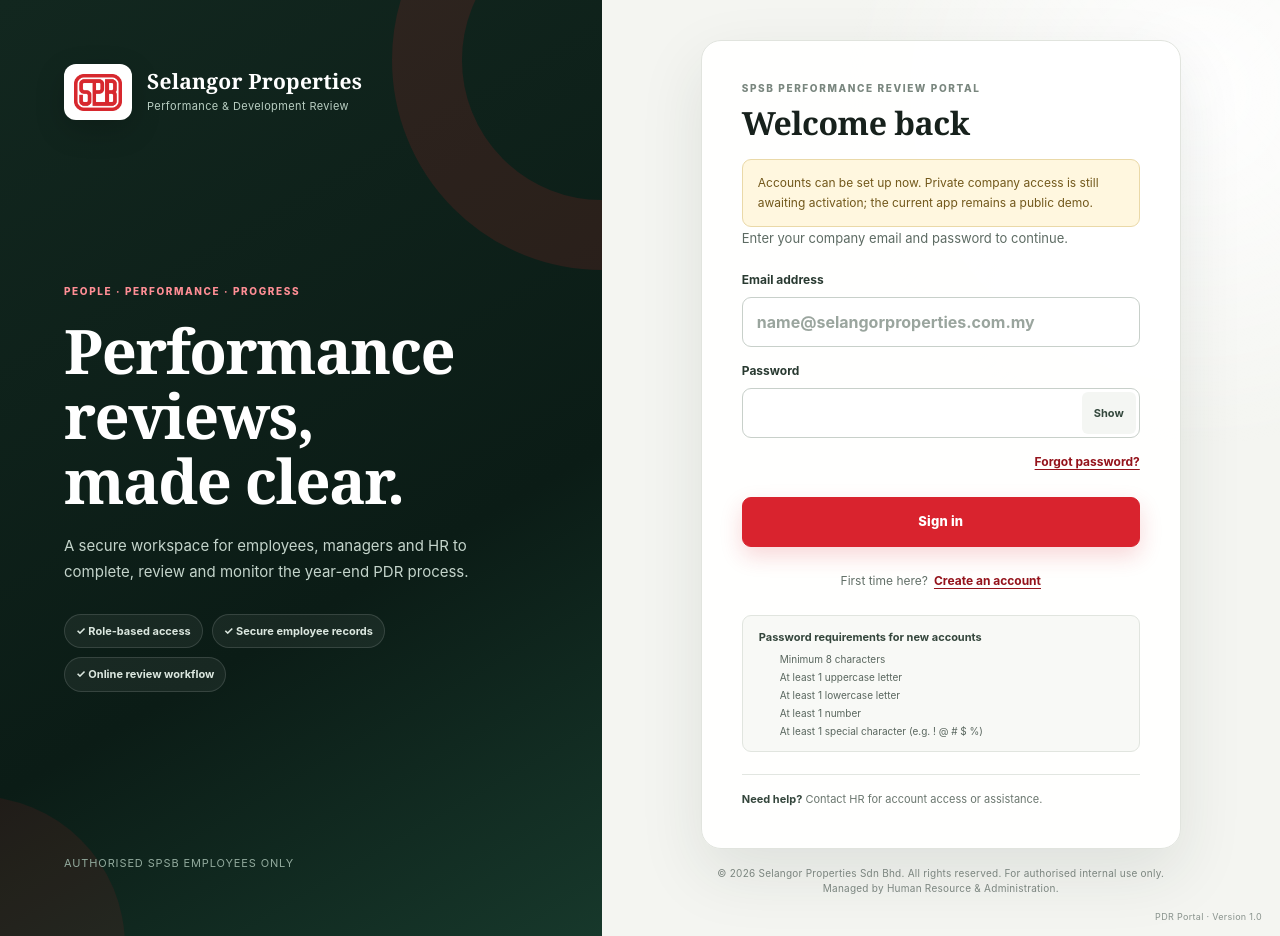
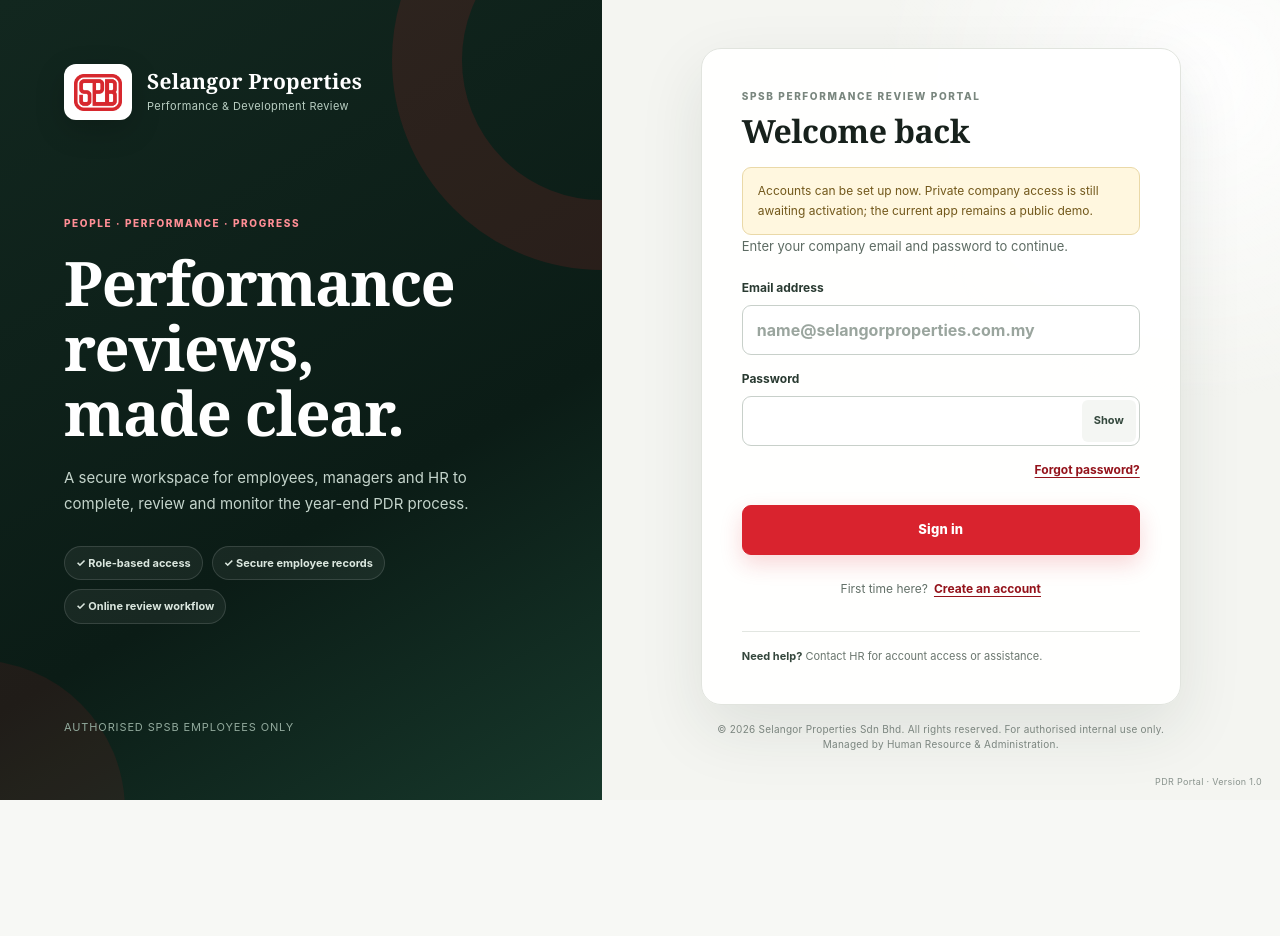
Before and after one commit to Aabrashi03/pms-report, a Next.js app: page /login in a window 1280 px wide. After the commit the page ends 800 px from the top, so only its background shows below. Built offline with nearby package versions, Linux system fonts and the light colour scheme; no server answers.

Commit message:
Show password rules only during registration

```diff
--- a/app/login/page.tsx
+++ b/app/login/page.tsx
@@ -4,7 +4,7 @@ import { useEffect, useState } from 'react';
 import { createClient } from '@/lib/supabase/client';
 import { teamsEnabled } from '@/lib/data/team';
 import { safeAuthDestination } from '@/lib/auth-redirect';
-import { PASSWORD_REQUIREMENTS, passwordPolicyError } from '@/lib/password-policy';
+import { passwordPolicyError } from '@/lib/password-policy';
 import { PasswordRequirements } from '@/components/password-requirements';
 import './login.css';
 
@@ -82,7 +82,6 @@ export default function LoginPage() {
       {mode==='signin'&&<button type="button" className="login-text forgot-link" disabled={busy} onClick={()=>switchMode('forgot')}>Forgot password?</button>}
       <button className="login-primary" disabled={busy}>{busy?'Please wait…':mode==='register'?'Create account':mode==='forgot'?'Send reset link':'Sign in'}</button></form>
       <div className="login-switch">{mode==='signin'?<>First time here? <button className="login-text" disabled={busy} onClick={()=>switchMode('register')}>Create an account</button></>:<button className="login-text" disabled={busy} onClick={()=>switchMode('signin')}>Back to sign in</button>}</div>
-      {mode==='signin'&&<section className="signin-password-requirements" aria-label="Password requirements for new accounts"><strong>Password requirements for new accounts</strong><ol>{PASSWORD_REQUIREMENTS.map(rule=><li key={rule.id}>{rule.label}</li>)}</ol></section>}
     </>}
     {error&&<p className="login-error" role="alert">{error}</p>}{message&&<p className="login-message" role="status">{message}</p>}
     <footer><strong>Need help?</strong> Contact HR for account access or assistance.</footer></div><p className="login-privacy">© 2026 Selangor Properties Sdn Bhd. All rights reserved. For authorised internal use only. Managed by Human Resource &amp; Administration.</p><span className="login-version">PDR Portal · Version 1.0</span></section></main>;
```
